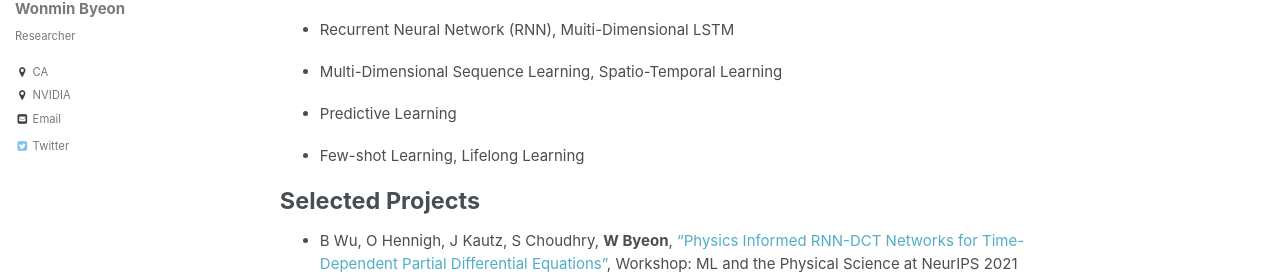
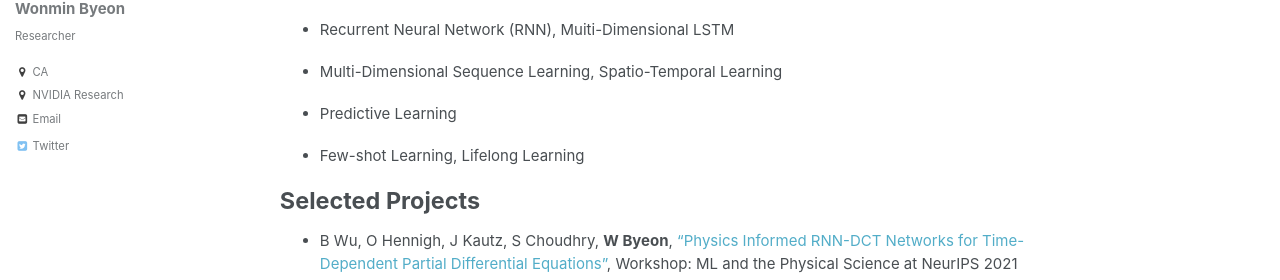
Before and after one commit to wonmin-byeon/wonmin-byeon.github.io, a Jekyll site: the page built from _pages/about.md, in a window 1280 px wide. Shown: the part 284-564 px from the top of the page. Built offline with Jekyll 4.4.1, drawn with Linux system fonts in a browser that asks for light colours.

Commit message:
update config

```diff
--- a/_config.yml
+++ b/_config.yml
@@ -83,7 +83,7 @@ author:
   avatar           : "profile.jpg"
   bio              : "Researcher"
   location         : "CA"
-  employer         : "NVIDIA"
+  employer         : "NVIDIA Research"
   googlescholar    : #"http://wonmin.byeon.googlescholar.com"
   email            : "wonmin.byeon@gmail.com"
   uri              :
```
